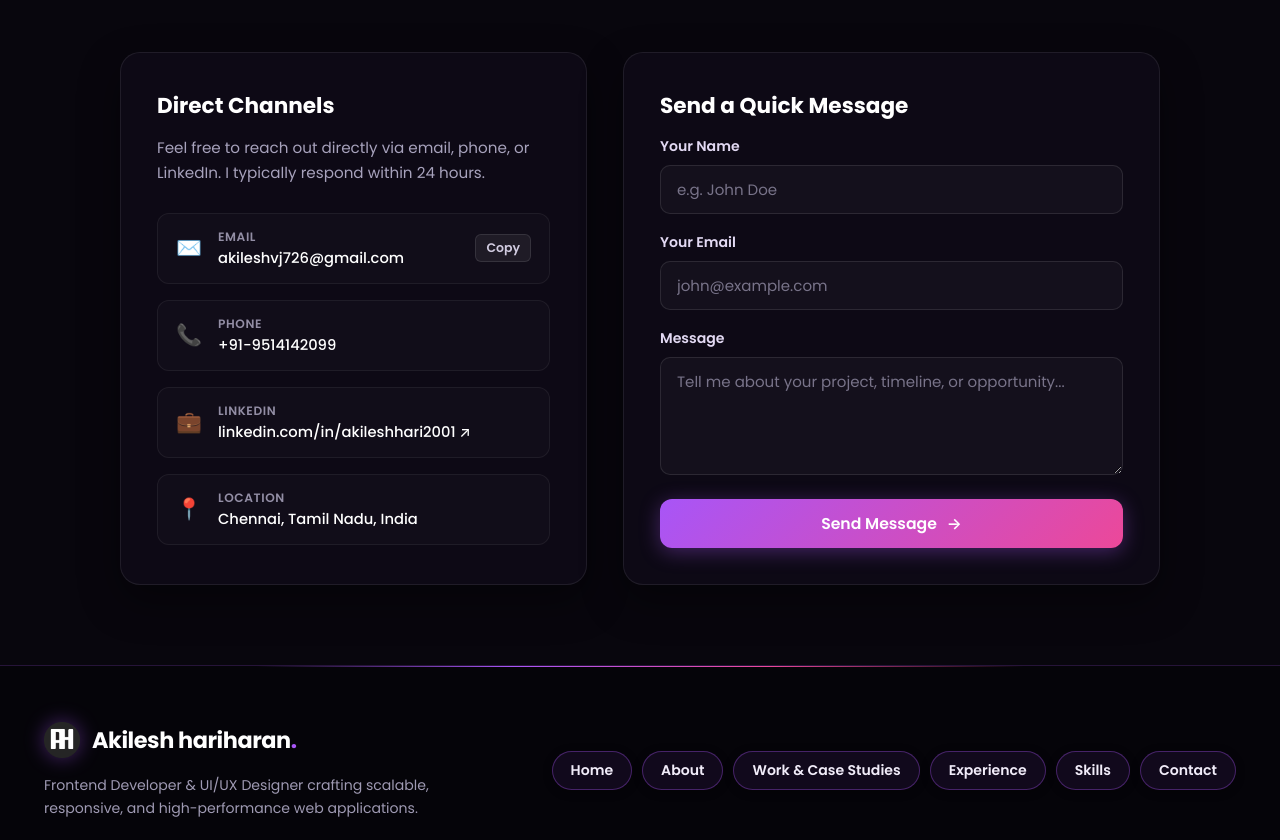
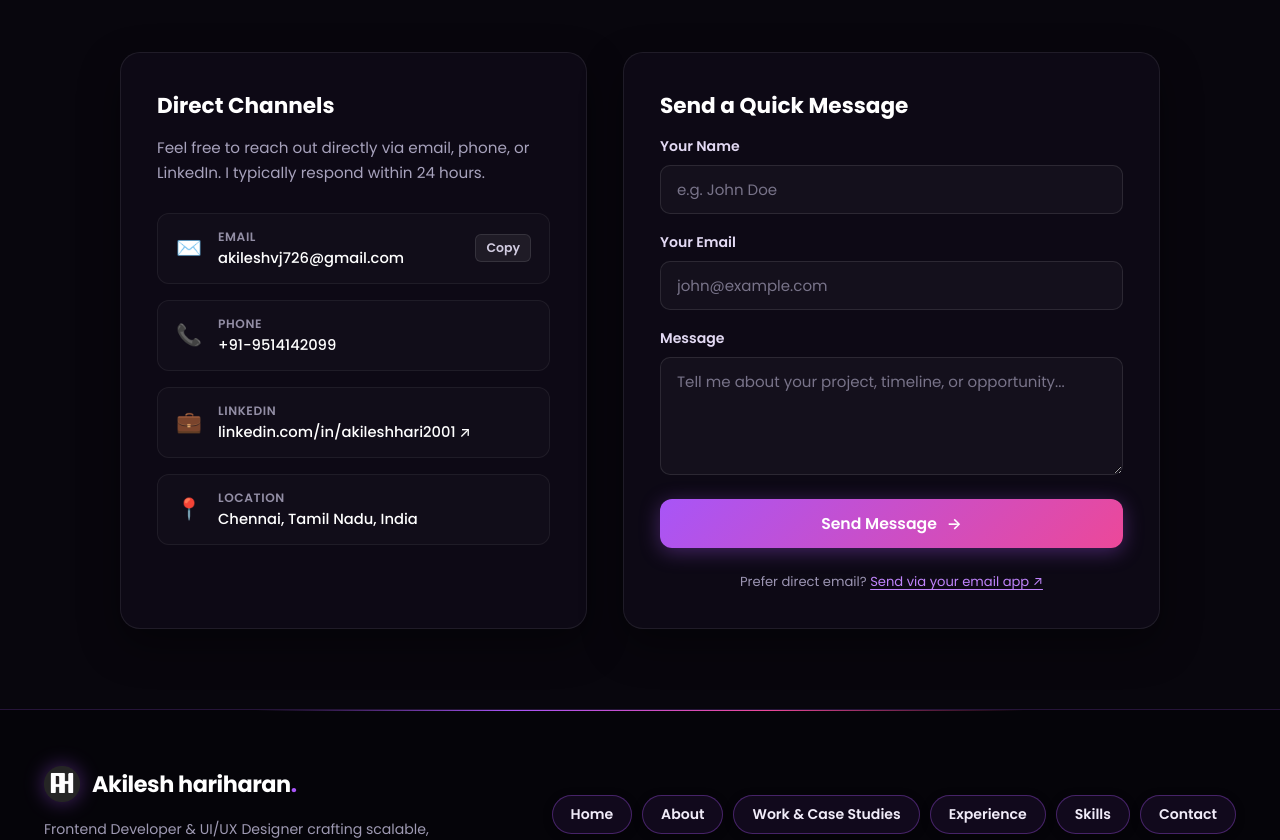
Before and after one commit to Akileshhari/portfolio, a React (Vite) app: page / in a window 1280 px wide. Shown: the part 7440-8280 px from the top of the page. Built offline with nearby package versions, Linux system fonts and the light colour scheme.

Commit message:
fix(contact): migrate to native Netlify Forms with instant email notifications and direct mail fallback

```diff
--- a/index.html
+++ b/index.html
@@ -15,6 +15,13 @@
     />
   </head>
   <body>
+    <!-- Hidden form so Netlify detects form at build time for React SPA -->
+    <form name="contact" netlify netlify-honeypot="bot-field" hidden>
+      <input type="text" name="name" />
+      <input type="email" name="email" />
+      <textarea name="message"></textarea>
+    </form>
+
     <div id="root"></div>
     <script type="module" src="/src/main.jsx"></script>
   </body>
--- a/src/components/Contact.css
+++ b/src/components/Contact.css
@@ -248,6 +248,24 @@
   color: #fbbf24;
 }
 
+.contact-form-alt {
+  margin: 6px 0 0;
+  text-align: center;
+  font-size: 0.82rem;
+  color: #9c95b3;
+}
+
+.contact-form-alt-link {
+  color: #c084fc;
+  text-decoration: underline;
+  text-underline-offset: 3px;
+  transition: color 0.2s ease;
+}
+
+.contact-form-alt-link:hover {
+  color: #ffffff;
+}
+
 @media (max-width: 860px) {
   .contact-layout {
     grid-template-columns: 1fr;
--- a/src/components/Contact.jsx
+++ b/src/components/Contact.jsx
@@ -18,38 +18,38 @@ function Contact() {
     }
 
     setIsSubmitting(true)
-    setStatus({ type: 'info', message: 'Sending your message to Akilesh...' })
+    setStatus({ type: 'info', message: 'Sending your message...' })
+
+    const encode = (data) => {
+      return Object.keys(data)
+        .map((key) => encodeURIComponent(key) + '=' + encodeURIComponent(data[key]))
+        .join('&')
+    }
 
     try {
-      const response = await fetch(`https://formsubmit.co/ajax/${RECIPIENT_EMAIL}`, {
+      // 1. Post to Netlify Forms (native edge form processing)
+      const res = await fetch('/', {
         method: 'POST',
-        headers: {
-          'Content-Type': 'application/json',
-          Accept: 'application/json',
-        },
-        body: JSON.stringify({
+        headers: { 'Content-Type': 'application/x-www-form-urlencoded' },
+        body: encode({
+          'form-name': 'contact',
           name: formData.name,
           email: formData.email,
           message: formData.message,
-          _subject: `New Portfolio Inquiry from ${formData.name}`,
-          _template: 'box',
-          _captcha: 'false',
         }),
       })
 
-      const data = await response.json()
-
-      if (response.ok && (data.success === 'true' || data.success === true || data.message)) {
+      if (res.ok || window.location.hostname === 'localhost') {
         setStatus({
           type: 'success',
-          message: `✓ Thank you, ${formData.name}! Your message has been sent directly to ${RECIPIENT_EMAIL}. I will reply to ${formData.email} shortly.`,
+          message: `✓ Thank you, ${formData.name}! Your message has been sent successfully. I will reply to ${formData.email} shortly.`,
         })
         setFormData({ name: '', email: '', message: '' })
       } else {
-        throw new Error(data.message || 'Submission failed')
+        throw new Error(`Netlify returned ${res.status}`)
       }
     } catch {
-      // Graceful fallback: launch mailto if network or adblocker blocks the direct endpoint
+      // Direct graceful fallback: trigger pre-filled mailto
       const mailtoUrl = `mailto:${RECIPIENT_EMAIL}?subject=Portfolio Inquiry from ${encodeURIComponent(formData.name)}&body=${encodeURIComponent(formData.message + '\n\nReply to: ' + formData.email)}`
       setStatus({
         type: 'fallback',
@@ -147,9 +147,16 @@ function Contact() {
           {/* Contact Form */}
           <div className="contact-form-card">
             <h3 className="contact-form-card__title">Send a Quick Message</h3>
-            <form onSubmit={handleSubmit} className="contact-form" name="contact">
-              {/* Anti-spam honeypot */}
-              <input type="text" name="_honey" style={{ display: 'none' }} tabIndex="-1" autoComplete="off" />
+            <form
+              onSubmit={handleSubmit}
+              className="contact-form"
+              name="contact"
+              method="POST"
+              data-netlify="true"
+              data-netlify-honeypot="bot-field"
+            >
+              <input type="hidden" name="form-name" value="contact" />
+              <input type="hidden" name="bot-field" />
 
               <div className="form-group">
                 <label htmlFor="contact-name" className="form-label">
@@ -228,6 +235,16 @@ function Contact() {
                   {status.message}
                 </div>
               )}
+
+              <p className="contact-form-alt">
+                Prefer direct email?{' '}
+                <a
+                  href={`mailto:${RECIPIENT_EMAIL}?subject=Portfolio Inquiry`}
+                  className="contact-form-alt-link"
+                >
+                  Send via your email app ↗
+                </a>
+              </p>
             </form>
           </div>
         </div>
```
